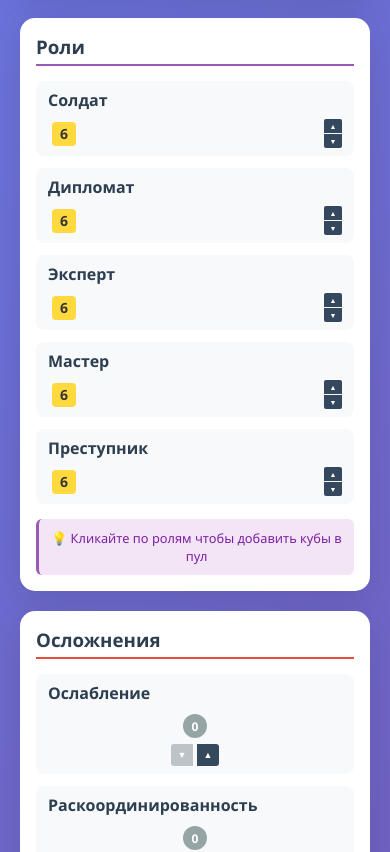
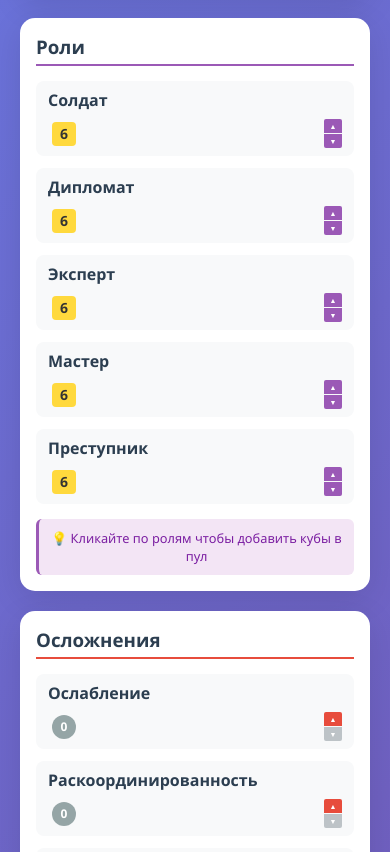
Before and after one commit to dplatonov865/cortex-prime-dice, a React (Vite) app: page / in a window 390 px wide. Shown: the part 846-1698 px from the top of the page. Built offline with nearby package versions, Linux system fonts and the light colour scheme.

Commit message:
added uni style for complication arrows

```diff
--- a/src/components/AttributeBlock.jsx
+++ b/src/components/AttributeBlock.jsx
@@ -1,6 +1,6 @@
 import React from 'react';
 import DiceIcon from './DiceIcon';
-import { RANK_ORDER, getNextRank, getPreviousRank } from '../utils/diceLogic';
+import { ATTRIBUTE_RANK_ORDER, getNextRank, getPreviousRank } from '../utils/diceLogic';
 
 const AttributeBlock = ({ attributes, onAttributeClick, onAttributeChange }) => {
   const handleIncrease = (attributeName, currentRank) => {
--- a/src/components/ComplicationBlock.jsx
+++ b/src/components/ComplicationBlock.jsx
@@ -1,17 +1,17 @@
 import React from 'react';
 import DiceIcon from './DiceIcon';
-import { RANK_ORDER, getNextRank, getPreviousRank } from '../utils/diceLogic';
+import { getNextComplicationRank, getPreviousComplicationRank } from '../utils/diceLogic';
 
 const ComplicationBlock = ({ complications, onComplicationClick, onComplicationChange }) => {
   const handleIncrease = (complicationName, currentRank) => {
-    const newRank = getNextRank(currentRank);
+    const newRank = getNextComplicationRank(currentRank);
     if (newRank !== currentRank) {
       onComplicationChange(complicationName, newRank);
     }
   };
 
   const handleDecrease = (complicationName, currentRank) => {
-    const newRank = getPreviousRank(currentRank);
+    const newRank = getPreviousComplicationRank(currentRank);
     if (newRank !== currentRank) {
       onComplicationChange(complicationName, newRank);
     }
@@ -34,14 +34,26 @@ const ComplicationBlock = ({ complications, onComplicationClick, onComplicationC
           >
             <span className="complication-name">{name}</span>
 
-            <div className="complication-controls-right">
+            <div className="complication-controls">
               <DiceIcon
                 type={diceType}
                 value={diceType === '0' ? '0' : diceType.replace('d', '')}
                 clickable={false}
               />
 
-              <div className="rank-buttons-horizontal">
+              <div className="rank-buttons-vertical">
+                <button
+                  className="rank-button increase-button"
+                  onClick={(e) => {
+                    e.stopPropagation();
+                    handleIncrease(name, diceType);
+                  }}
+                  disabled={diceType === 'd12'}
+                  title="Повысить ранг"
+                >
+                  ▲
+                </button>
+
                 <button
                   className="rank-button decrease-button"
                   onClick={(e) => {
@@ -52,18 +64,6 @@ const ComplicationBlock = ({ complications, onComplicationClick, onComplicationC
                   title="Понизить ранг"
                 >
                   ▼
-                </button>
-
-                <button
-                  className="rank-button increase-button"
-                  onClick={(e) => {
-                    e.stopPropagation();
-                    handleIncrease(name, diceType);
-                  }}
-                  disabled={diceType === 'd12'}
-                  title="Повысить ранг"
-                >
-                  ▲
                 </button>
               </div>
             </div>
--- a/src/components/RoleBlock.jsx
+++ b/src/components/RoleBlock.jsx
@@ -1,6 +1,6 @@
 import React from 'react';
 import DiceIcon from './DiceIcon';
-import { RANK_ORDER, getNextRank, getPreviousRank } from '../utils/diceLogic';
+import { ATTRIBUTE_RANK_ORDER, getNextRank, getPreviousRank } from '../utils/diceLogic';
 
 const RoleBlock = ({ roles, onRoleClick, onRoleChange }) => {
   const handleIncrease = (roleName, currentRank) => {
--- a/src/styles/App.css
+++ b/src/styles/App.css
@@ -828,11 +828,6 @@ body {
   transform: translateX(5px);
 }
 
-.complication-row:disabled {
-  cursor: not-allowed;
-  opacity: 0.6;
-}
-
 .complication-name {
   font-weight: 600;
   color: #2c3e50;
@@ -841,10 +836,40 @@ body {
 
 .complication-controls {
   display: flex;
-  flex-direction: column;
   align-items: center;
-  gap: 2px;
-  margin-left: 10px;
+  gap: 8px;
+}
+
+/* Убираем старые стили для горизонтальных кнопок и используем общие для вертикальных */
+.complication-hint {
+  margin-top: 15px;
+  padding: 10px;
+  background: #ffebee;
+  border-radius: 6px;
+  font-size: 0.8rem;
+  color: #c62828;
+  text-align: center;
+  border-left: 3px solid #e74c3c;
+}
+
+/* Адаптивность для блока осложнений */
+@media (max-width: 768px) {
+  .complication-controls {
+    gap: 6px;
+  }
+}
+
+@media (max-width: 480px) {
+  .complication-row {
+    flex-direction: column;
+    align-items: flex-start;
+    gap: 8px;
+  }
+
+  .complication-controls {
+    width: 100%;
+    justify-content: space-between;
+  }
 }
 
 .rank-button {
@@ -1103,3 +1128,103 @@ body {
     justify-content: space-between;
   }
 }
+/* Общие стили для управления атрибутами, ролями и осложнениями */
+.attribute-controls,
+.role-controls,
+.complication-controls {
+  display: flex;
+  align-items: center;
+  gap: 8px;
+}
+
+.rank-buttons-vertical {
+  display: flex;
+  flex-direction: column;
+  gap: 1px;
+}
+
+.rank-buttons-vertical .rank-button {
+  width: 20px;
+  height: 16px;
+  border: none;
+  color: white;
+  cursor: pointer;
+  display: flex;
+  align-items: center;
+  justify-content: center;
+  font-size: 8px;
+  border-radius: 2px;
+  transition: all 0.2s ease;
+}
+
+/* Цвета для разных блоков */
+.attributes-block .rank-button {
+  background: #3498db;
+}
+
+.attributes-block .rank-button:hover:not(:disabled) {
+  background: #2980b9;
+}
+
+.roles-block .rank-button {
+  background: #9b59b6;
+}
+
+.roles-block .rank-button:hover:not(:disabled) {
+  background: #8e44ad;
+}
+
+.complications-block .rank-button {
+  background: #e74c3c;
+}
+
+.complications-block .rank-button:hover:not(:disabled) {
+  background: #c0392b;
+}
+
+/* Общие стили для disabled состояний */
+.rank-buttons-vertical .rank-button:disabled {
+  background: #bdc3c7;
+  cursor: not-allowed;
+  transform: none;
+}
+
+.rank-buttons-vertical .increase-button {
+  border-radius: 2px 2px 0 0;
+}
+
+.rank-buttons-vertical .decrease-button {
+  border-radius: 0 0 2px 2px;
+}
+
+/* Адаптивность для вертикальных кнопок */
+@media (max-width: 768px) {
+  .attribute-controls,
+  .role-controls,
+  .complication-controls {
+    gap: 6px;
+  }
+
+  .rank-buttons-vertical .rank-button {
+    width: 18px;
+    height: 14px;
+    font-size: 7px;
+  }
+}
+
+@media (max-width: 480px) {
+  .attribute-row,
+  .role-row,
+  .complication-row {
+    flex-direction: column;
+    align-items: flex-start;
+    gap: 8px;
+  }
+
+  .attribute-controls,
+  .role-controls,
+  .complication-controls {
+    width: 100%;
+    justify-content: space-between;
+  }
+}
--- a/src/utils/diceLogic.js
+++ b/src/utils/diceLogic.js
@@ -1,26 +1,31 @@
+// Порядок рангов для атрибутов и ролей (без 0)
+export const ATTRIBUTE_RANK_ORDER = ['d4', 'd6', 'd8', 'd10', 'd12'];
+
 // Порядок рангов для осложнений
-export const RANK_ORDER = ['0', 'd4', 'd6', 'd8', 'd10', 'd12'];
+export const COMPLICATION_RANK_ORDER = ['0', 'd4', 'd6', 'd8', 'd10', 'd12'];
 
-// Получение следующего ранга
+// Получение следующего ранга для атрибутов/ролей
 export const getNextRank = (currentRank) => {
-  const currentIndex = RANK_ORDER.indexOf(currentRank);
-  return currentIndex < RANK_ORDER.length - 1 ? RANK_ORDER[currentIndex + 1] : currentRank;
+  const currentIndex = ATTRIBUTE_RANK_ORDER.indexOf(currentRank);
+  return currentIndex < ATTRIBUTE_RANK_ORDER.length - 1 ? ATTRIBUTE_RANK_ORDER[currentIndex + 1] : currentRank;
 };
 
-// Получение предыдущего ранга
+// Получение предыдущего ранга для атрибутов/ролей
 export const getPreviousRank = (currentRank) => {
-  const currentIndex = RANK_ORDER.indexOf(currentRank);
-  return currentIndex > 0 ? RANK_ORDER[currentIndex - 1] : currentRank;
+  const currentIndex = ATTRIBUTE_RANK_ORDER.indexOf(currentRank);
+  return currentIndex > 0 ? ATTRIBUTE_RANK_ORDER[currentIndex - 1] : currentRank;
 };
 
-// Проверка, можно ли повысить ранг
-export const canIncreaseRank = (currentRank) => {
-  return RANK_ORDER.indexOf(currentRank) < RANK_ORDER.length - 1;
+// Получение следующего ранга для осложнений
+export const getNextComplicationRank = (currentRank) => {
+  const currentIndex = COMPLICATION_RANK_ORDER.indexOf(currentRank);
+  return currentIndex < COMPLICATION_RANK_ORDER.length - 1 ? COMPLICATION_RANK_ORDER[currentIndex + 1] : currentRank;
 };
 
-// Проверка, можно ли понизить ранг
-export const canDecreaseRank = (currentRank) => {
-  return RANK_ORDER.indexOf(currentRank) > 0;
+// Получение предыдущего ранга для осложнений
+export const getPreviousComplicationRank = (currentRank) => {
+  const currentIndex = COMPLICATION_RANK_ORDER.indexOf(currentRank);
+  return currentIndex > 0 ? COMPLICATION_RANK_ORDER[currentIndex - 1] : currentRank;
 };
 
 // Вычисление куба эффекта
```
